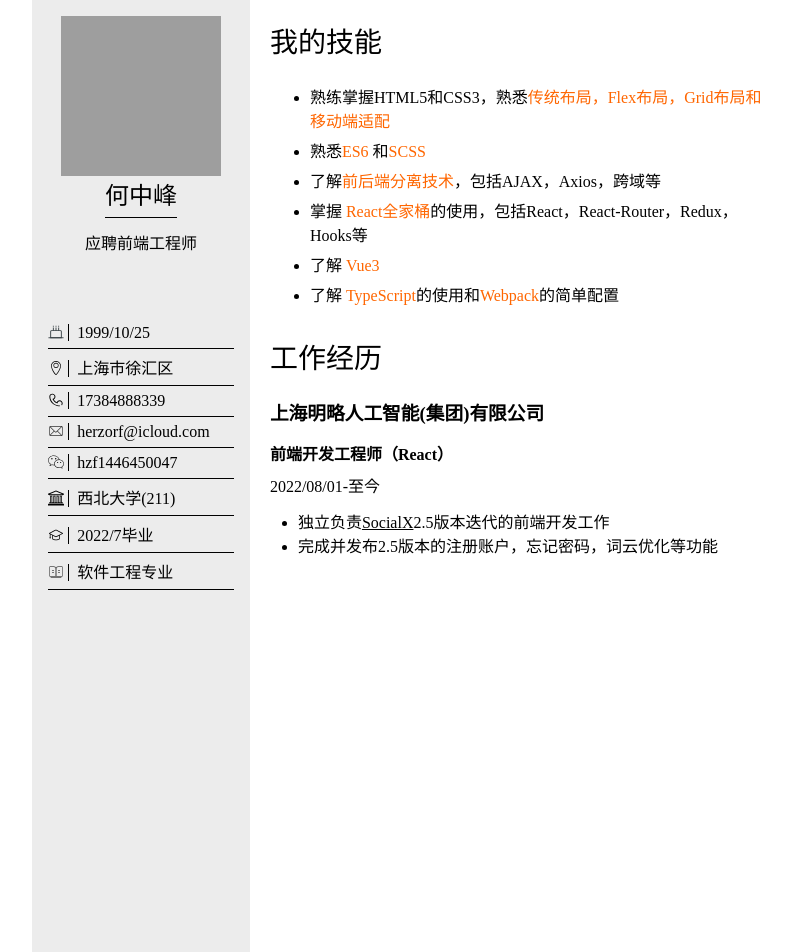
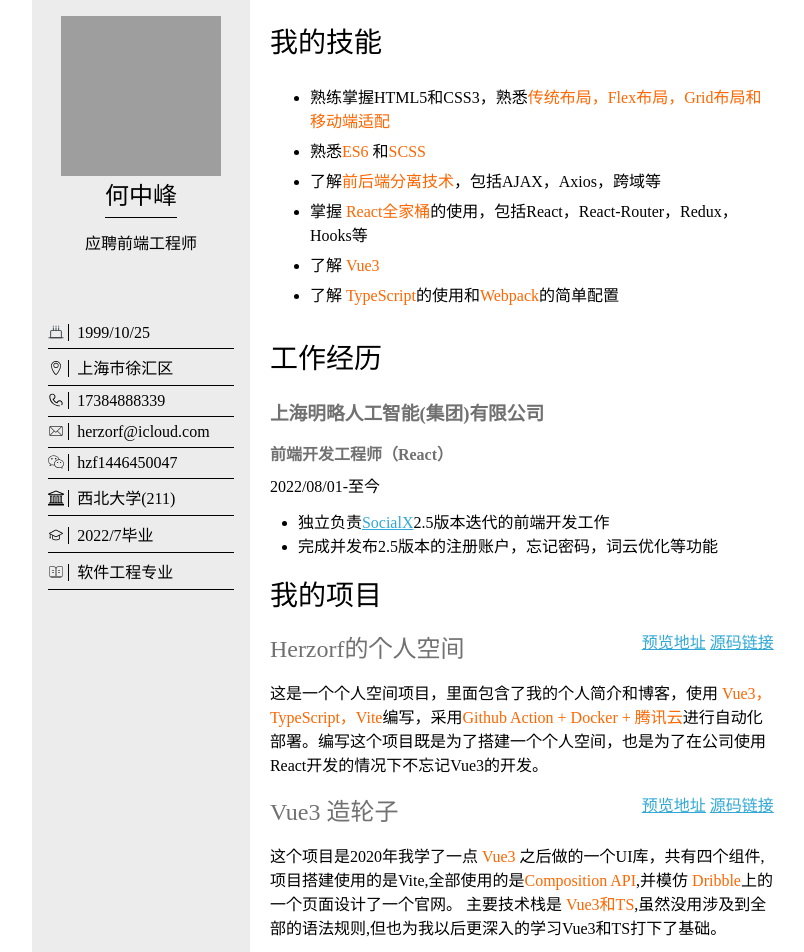
Before and after one commit to herzorf/herzorf, a Vue app: page /#/cv in a window 1280 px wide. Shown: the top 952 px of the page, without its empty margins (227-1031 px from the left). Built offline with nearby package versions, Linux system fonts and the light colour scheme; grey boxes are pictures that could not be loaded.

Commit message:
我的项目部分

```diff
--- /dev/null
+++ b/src/pages/cv/components/my-project-experience.vue
@@ -0,0 +1,30 @@
+<template>
+   <section>
+     <MainTitle>我的项目</MainTitle>
+     <ProjectExperience>
+      <template #projectName> Herzorf的个人空间 </template>
+      <template #link>  <span><a href="http://101.34.69.179/#/">预览地址</a> <a href="https://github.com/herzorf/herzorf">源码链接</a></span>  </template>
+      <template #info> 这是一个个人空间项目，里面包含了我的个人简介和博客，使用 <Orange>Vue3，TypeScript，Vite</Orange>编写，采用<Orange>Github Action + Docker + 腾讯云</Orange>进行自动化部署。编写这个项目既是为了搭建一个个人空间，也是为了在公司使用React开发的情况下不忘记Vue3的开发。 </template>
+     </ProjectExperience>
+     <ProjectExperience>
+      <template #projectName> Vue3 造轮子 </template>
+      <template #link>  <span><a href="https://herzorf.github.io/Vue3.0-UI-website/index.html#/">预览地址</a> <a href="https://github.com/herzorf/Vue3.0-UI">源码链接</a></span>  </template>
+      <template #info> 这个项目是2020年我学了一点 <Orange>Vue3</Orange> 之后做的一个UI库，共有四个组件,项目搭建使用的是Vite,全部使用的是<Orange>Composition API</Orange>,并模仿<Orange> Dribble</Orange>上的一个页面设计了一个官网。 主要技术栈是 <Orange>Vue3和TS</Orange>,虽然没用涉及到全部的语法规则,但也为我以后更深入的学习Vue3和TS打下了基础。 </template>
+     </ProjectExperience>
+     <ProjectExperience>
+      <template #projectName>记账薄</template>
+      <template #link>  <span><a href="https://github.com/herzorf/purse-vue">Vue2版本源码</a> <a href="https://github.com/herzorf/where-is-my-money">React版本源码</a></span>  </template>
+      <template #info>这两个项目是2020年学习<Orange>React</Orange>和<Orange>Vue2</Orange>时写的一个记账项目，功能包括<Orange>记账，查账，删除记录,编辑记账类型</Orange>等功能，数据存储在<Orange>LocalStorage</Orange>中，这两个项目所涉及的技术栈包括<Orange>Vue2 / React / React(Vue) Router / TypeScript</Orange> 。</template>
+     </ProjectExperience>
+   </section>
+</template>
+<script setup lang="ts">
+import MainTitle from './main-title.vue';
+import Orange from './orange.vue';
+import ProjectExperience from './project-experience.vue';
+
+
+</script>
+<style lang="scss" scoped>
+
+</style>
--- a/src/pages/cv/components/my-work-experience.vue
+++ b/src/pages/cv/components/my-work-experience.vue
@@ -19,11 +19,13 @@ import MainTitle from "./main-title.vue";
 import WorkExperience from "./work-experience.vue";
 </script>
 <style lang="scss" scoped>
-a {
-    color: initial;
-}
+section {
+  margin-bottom: 1em;
 
-ul {
+
+
+  ul {
     list-style-type: initial;
+  }
 }
 </style>
--- /dev/null
+++ b/src/pages/cv/components/project-experience.vue
@@ -0,0 +1,30 @@
+<template >
+    <div>
+        <div class="name">
+           <span><slot name="projectName"></slot></span>
+            <slot name="link"></slot>
+        </div>
+        <div class="info">
+            <slot name="info"></slot>
+        </div>
+    </div>
+</template>
+<script setup lang="ts">
+
+</script>
+<style lang="scss" scoped>
+div {
+    margin-bottom: 1em;
+    margin-top: 1em;
+
+    .name {
+        display: flex;
+        justify-content: space-between;
+
+        span {
+            font-size: 24px;
+            color: rgb(113, 113, 113);
+        }
+    }
+}
+</style>
--- a/src/pages/cv/components/work-experience.vue
+++ b/src/pages/cv/components/work-experience.vue
@@ -27,6 +27,11 @@
     margin-bottom: 8px;
   }
 
+  h3,
+  h4 {
+    color: rgb(113, 113, 113);
+  }
+
   div {
     margin-top: 12px;
     margin-left: 28px;
--- a/src/pages/cv/cv.vue
+++ b/src/pages/cv/cv.vue
@@ -20,6 +20,7 @@
     <main>
       <MySkill />
       <MyWorkExperience/>
+      <MyProjectExperience/>
     </main>
   </article>
 </template>
@@ -28,8 +29,13 @@ import avatar from "@/assets/images/avatar.jpg";
 import Svg from "@/components/svg/svg.vue";
 import MyWorkExperience from "./components/my-work-experience.vue";
 import MySkill from "./components/my-skill.vue";
+import MyProjectExperience from "./components/my-project-experience.vue";
 </script>
 <style lang="scss" scope>
+a {
+    color: rgb(50, 168, 214);
+}
+
 article {
     display: flex;
     width: 21cm;
```
Lines whose indentation alone changed are shown as unchanged.
